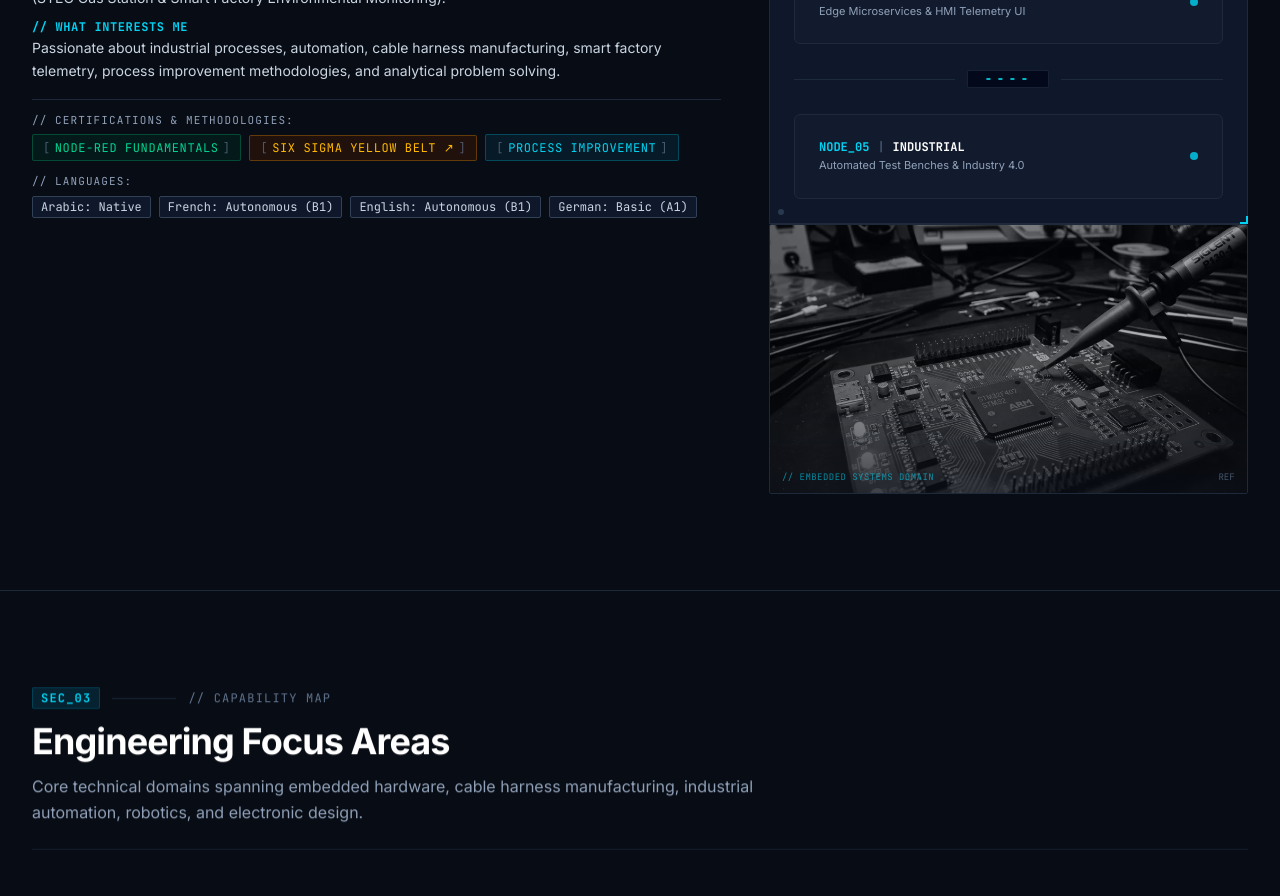
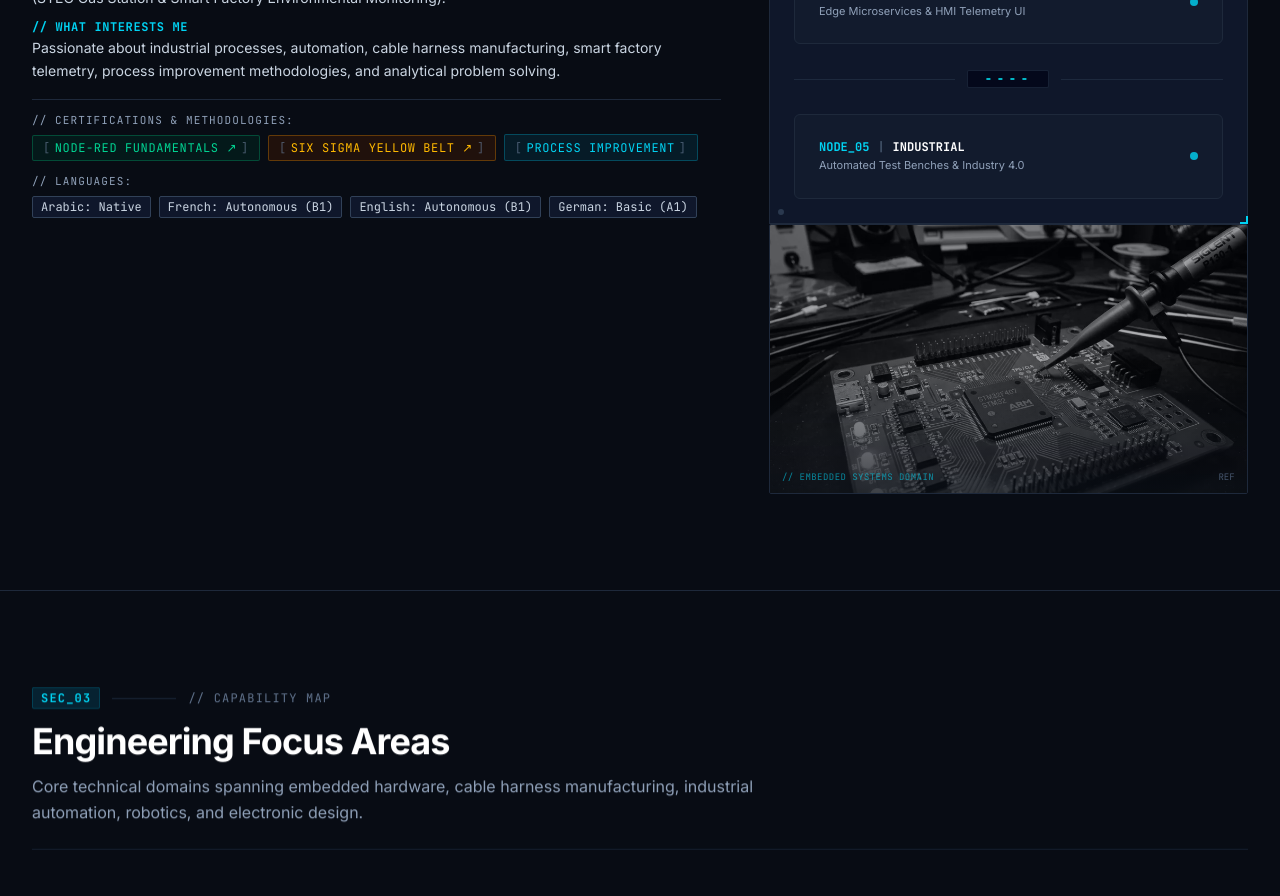
Before and after one commit to Ilyes103/ilyes-gharbi-portfolio, a React (Vite) app: page / in a window 1280 px wide. Shown: the part 1840-2736 px from the top of the page. Built offline with nearby package versions, Linux system fonts and the light colour scheme.

Commit message:
Add Node-RED Fundamentals certificate

```diff
--- a/src/components/sections/AboutSection.tsx
+++ b/src/components/sections/AboutSection.tsx
@@ -67,7 +67,15 @@ export const AboutSection: React.FC = () => {
                     // CERTIFICATIONS & METHODOLOGIES:
                   </div>
                   <div className="flex flex-wrap gap-2">
-                    <TechBadge variant="green">Node-RED Fundamentals</TechBadge>
+                    <a
+                      href="/certificates/node-red-fundamentals.pdf"
+                      target="_blank"
+                      rel="noopener noreferrer"
+                      aria-label="View Node-RED Fundamentals certificate"
+                      className="rounded-xs focus-visible:outline-2 focus-visible:outline-emerald-400 focus-visible:outline-offset-1 hover:opacity-90 transition-opacity"
+                    >
+                      <TechBadge variant="green">Node-RED Fundamentals ↗</TechBadge>
+                    </a>
                     <a
                       href="https://www.6sigmastudy.com/certification/verify?type=SSYB&number=1119216"
                       target="_blank"
--- a/tsconfig.app.json
+++ b/tsconfig.app.json
@@ -24,10 +24,8 @@
     "noFallthroughCasesInSwitch": true,
 
     /* Path Alias */
-    "ignoreDeprecations": "6.0",
-    "baseUrl": ".",
     "paths": {
-      "@/*": ["src/*"]
+      "@/*": ["./src/*"]
     }
   },
   "include": ["src"]
```
Also changed, not shown: 1 other file (tests, documents, lock files or other folders).
